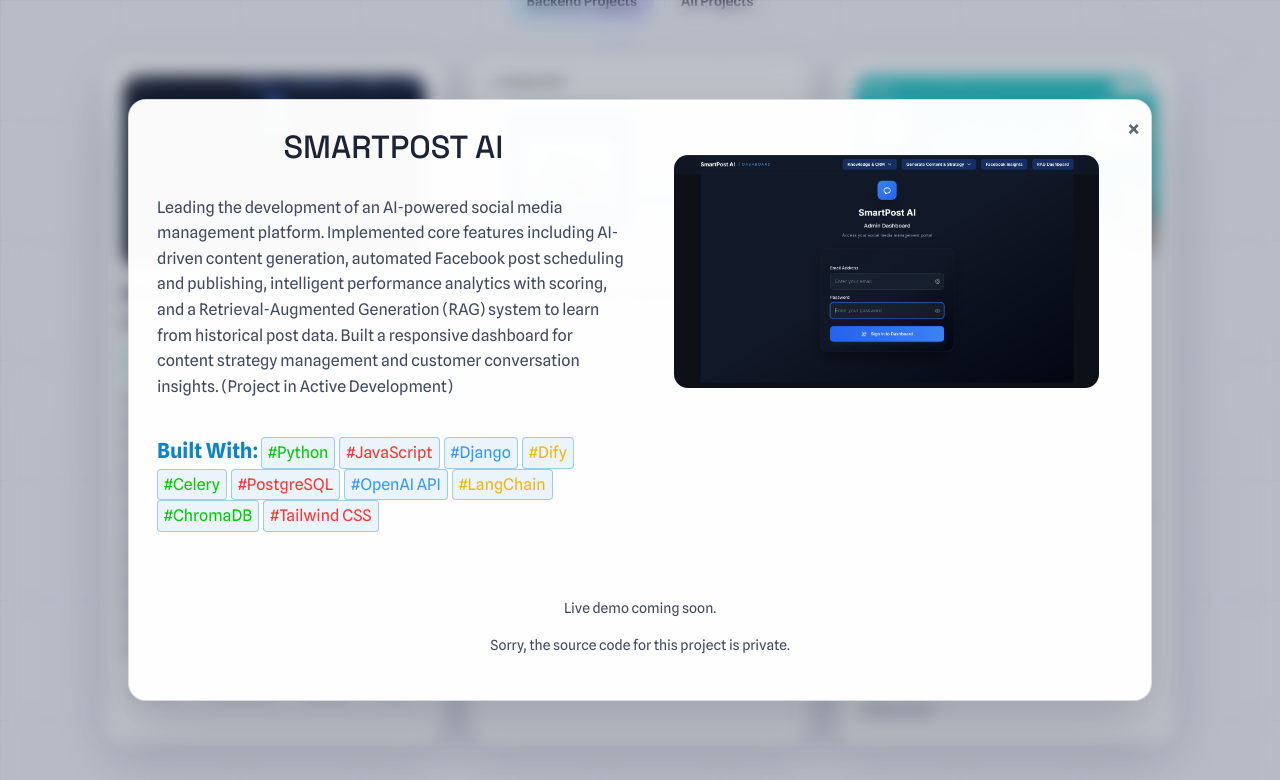
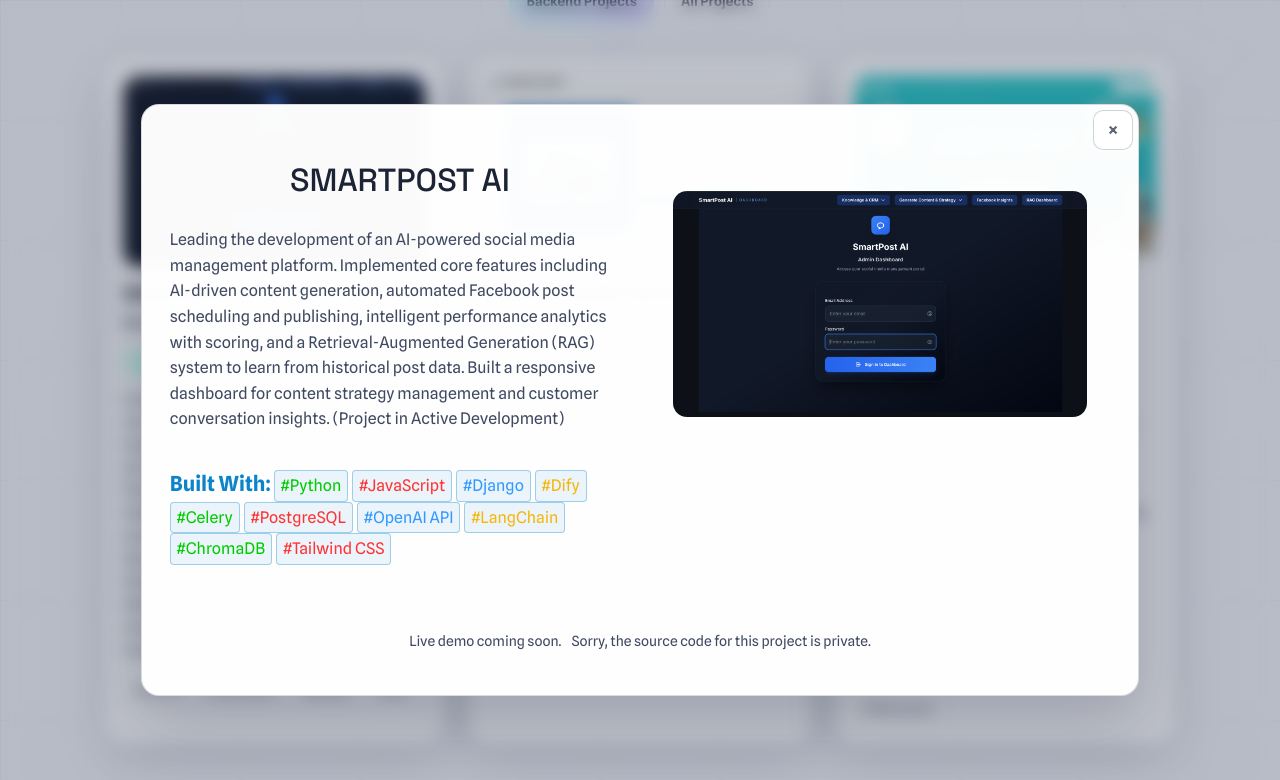
Before and after one commit to YoutLone/YYL, a React (Vite) app: page / in a window 1280 px wide. Both pictures are taken after a click on the element 274 px from the left and 2978 px from the top of the page. Shown: the part 2578-3358 px from the top of the page. Built offline with nearby package versions, Linux system fonts and the light colour scheme.

Commit message:
Update modal box

```diff
--- a/src/components/Modal/ProjectModal.css
+++ b/src/components/Modal/ProjectModal.css
@@ -7,7 +7,9 @@
     background: rgba(8, 10, 16, 0.7);
     display: flex;
     justify-content: center;
-    align-items: center;
+    align-items: flex-start;
+    overflow-y: auto;
+    padding: 16px;
     backdrop-filter: blur(8px);
     z-index: 100;
   }
@@ -17,6 +19,7 @@
   }
 
   .modal-content {
+    position: relative;
     display: grid;
     grid-template-columns: 1fr;
     grid-template-rows: auto auto auto;
@@ -25,12 +28,16 @@
     justify-items: center;
     background: rgba(18, 22, 32, 0.9);
     color: var(--text);
-    padding: 28px;
+    padding: 52px 28px 28px;
     border-radius: 18px;
     border: 1px solid rgba(120, 140, 170, 0.25);
     box-shadow: 0 30px 80px rgba(7, 9, 14, 0.6);
     text-align: center;
     z-index: 101;
+    width: min(920px, 100%);
+    max-height: calc(100dvh - 32px);
+    overflow-y: auto;
+    margin: auto 0;
   }
 
 [data-theme="light"] .modal-content {
@@ -65,6 +72,10 @@
 
   .modal-buttons {
     margin-top: 20px;
+    display: flex;
+    justify-content: center;
+    flex-wrap: wrap;
+    gap: 10px;
   }
 
   .apology-message {
@@ -75,7 +86,6 @@
 
   .modal-buttons a {
     display: inline-block;
-    margin-right: 10px;
     padding: 12px 18px;
     background: linear-gradient(120deg, rgba(110, 231, 255, 0.9), rgba(124, 92, 255, 0.9));
     color: #0b0d12;
@@ -91,16 +101,26 @@
 
   .close-button {
     position: absolute;
-    top: 3px;
-    right: 10px;
-    font-size: 2rem;
-    background: none;
-    border: none;
+    top: 5px;
+    right: 5px;
+    width: 40px;
+    height: 40px;
+    border-radius: 10px;
+    font-size: 1.65rem;
+    line-height: 1;
+    background: rgba(9, 12, 18, 0.85);
+    border: 1px solid rgba(120, 140, 170, 0.35);
     color: rgba(255, 255, 255, 0.7);
     cursor: pointer;
+    z-index: 5;
+    display: grid;
+    place-items: center;
+    padding: 0;
   }
 
 [data-theme="light"] .close-button {
+    background: rgba(255, 255, 255, 0.98);
+    border: 1px solid rgba(24, 40, 70, 0.2);
     color: rgba(27, 35, 53, 0.7);
   }
 
@@ -138,6 +158,7 @@
       grid-template-columns: 1fr 1fr;
       grid-template-rows: auto auto;
       text-align: left;
+      padding: 56px 28px 28px;
     }
 
     .project-image {
```
